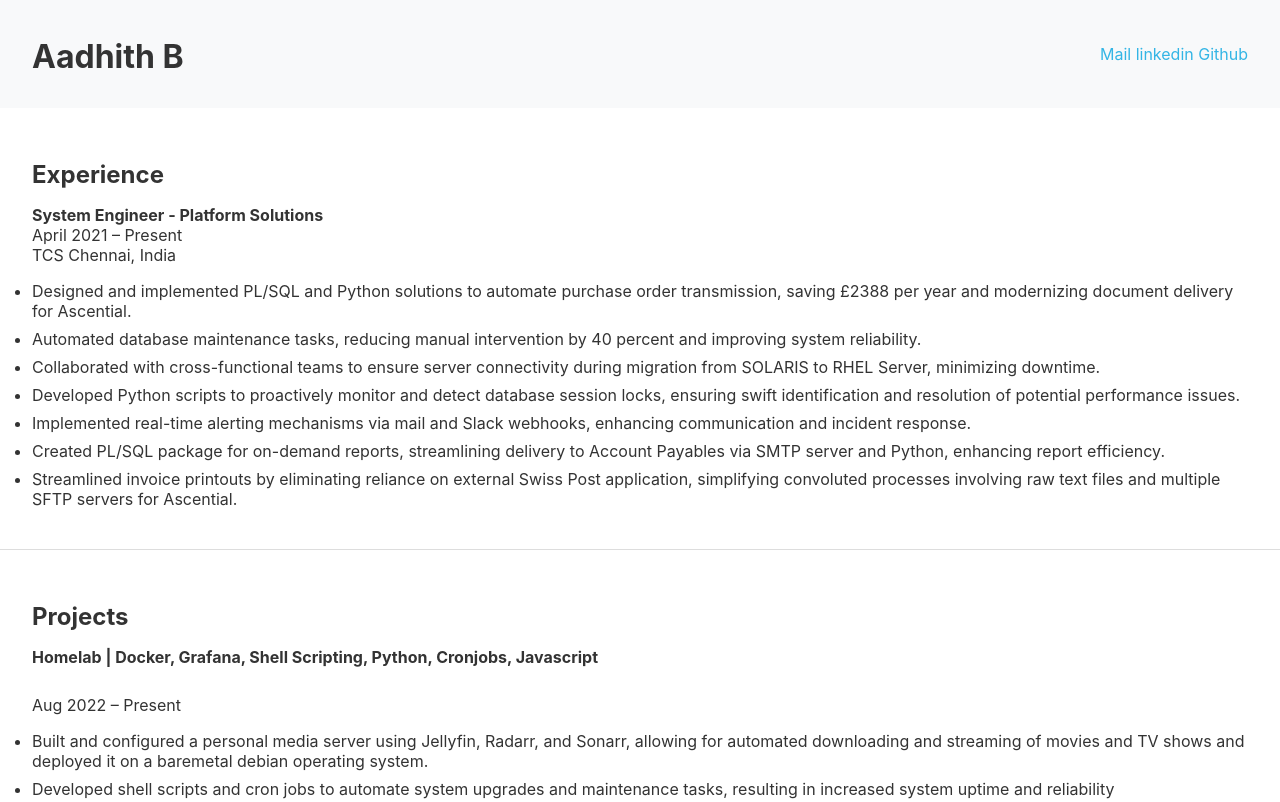
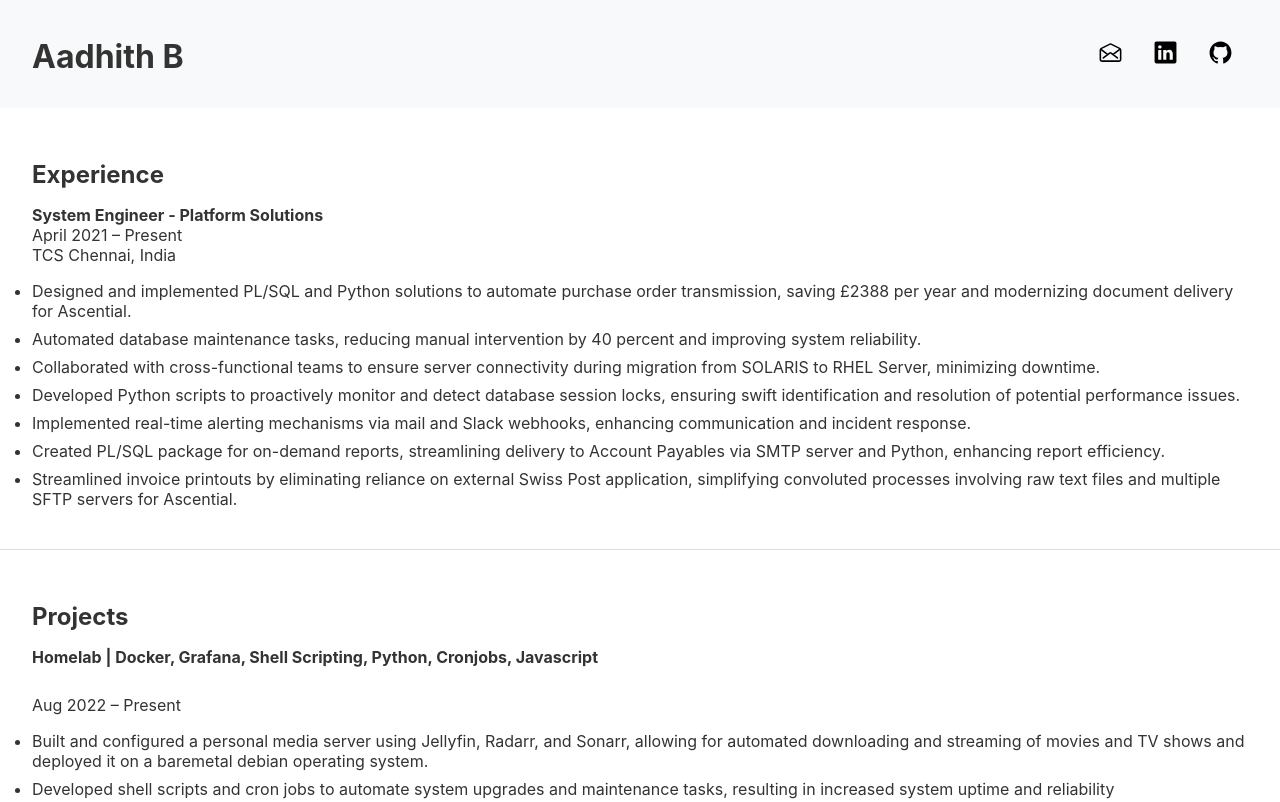
Before and after one commit to aadhithbala/Cloud_Resume, a plain HTML site: page index.html in a window 1280 px wide. Shown: the top 802 px of the page. Drawn offline with Linux system fonts and the light colour scheme.

Commit message:
Add icons for links

```diff
--- a/index.html
+++ b/index.html
@@ -8,12 +8,28 @@
   </head>
   <body>
     <header>
-      <h1>Aadhith B</h1>
-      <p class="contact">
-        <a class="mail" href="mailto:aadhi66613@gmail.com">Mail</a>
-        <a class="linkedin" href="https://linkedin.com/in/aadhith">linkedin</a>
-        <a class="github" href="https://github.com/aadhithbala">Github</a>
-      </p>
+      <h1 class="name">Aadhith B</h1>
+      <div class="contact">
+        <a class="mail links" href="mailto:aadhi66613@gmail.com"
+          ><img
+            src="./assets/icons/mail-open-outline.svg"
+            class="mail-logo social-logo"
+            alt="Mail Id"
+        /></a>
+        <a class="linkedin links" href="https://linkedin.com/in/aadhith"
+          ><img
+            src="./assets/icons/logo-linkedin.svg"
+            class="linkedin-logo social-logo"
+            alt="Linkedin Link"
+        /></a>
+        <a class="github links" href="https://github.com/aadhithbala">
+          <img
+            src="./assets/icons/logo-github.svg"
+            class="github-logo social-logo"
+            alt="Github Link"
+          />
+        </a>
+      </div>
     </header>
 
     <section class="experience">
@@ -23,7 +39,7 @@
         April 2021 – Present<br />
         TCS Chennai, India
       </p>
-      <ul>
+      <ul class="experience-list">
         <li>
           Designed and implemented PL/SQL and Python solutions to automate
           purchase order transmission, saving £2388 per year and modernizing
--- a/style.css
+++ b/style.css
@@ -1,7 +1,3 @@
-/* * {
-  border: solid 2px red;
-} */
-
 /* Global Styles */
 body {
   font-family: "Inter", sans-serif;
@@ -15,12 +11,7 @@ body {
 }
 
 a {
-  color: #33b5e5;
   text-decoration: none;
-}
-
-a:hover {
-  color: #007bff;
 }
 
 h1,
@@ -40,6 +31,7 @@ li {
 
 /* Header Styles */
 header {
+  /* border: solid 2px red; */
   display: flex;
   align-items: center;
   justify-content: space-between;
@@ -48,9 +40,16 @@ header {
 }
 
 .contact {
+  /* border: solid 2px blue; */
   margin: 0;
+  display: flex; /* Align contact links horizontally */
+  justify-content: space-between;
 }
 
+.links {
+  /* border: solid 2px hotpink; */
+  padding: 15px;
+}
 /* Section Styles */
 section {
   padding: 2rem; /* Consistent padding for all sections */
@@ -62,3 +61,9 @@ section {
   display: block;
   margin-bottom: 0.5rem;
 }
+
+.social-logo {
+  width: 25px; /* Set a fixed width for the social logos */
+  height: 25px; /* Set a fixed height for the social logos */
+  /* margin-right: 10px; Add some space between each logo */
+}
```
